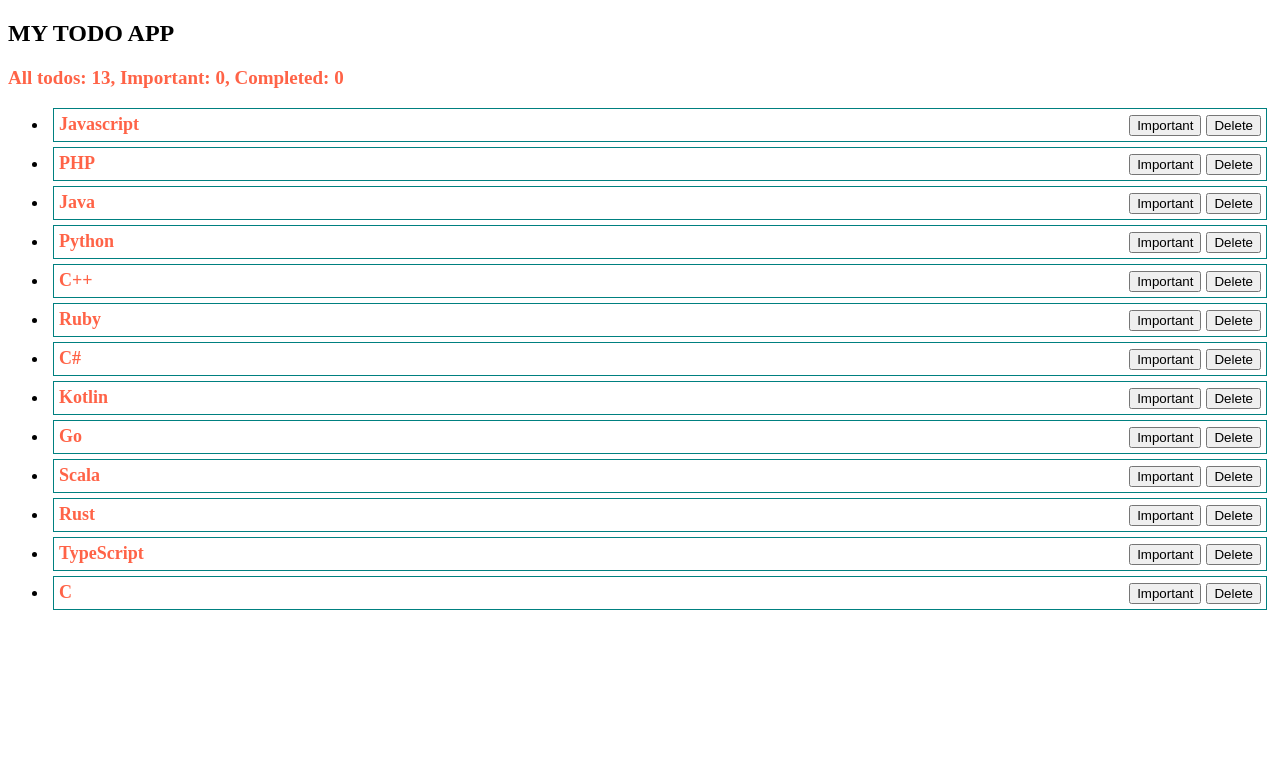
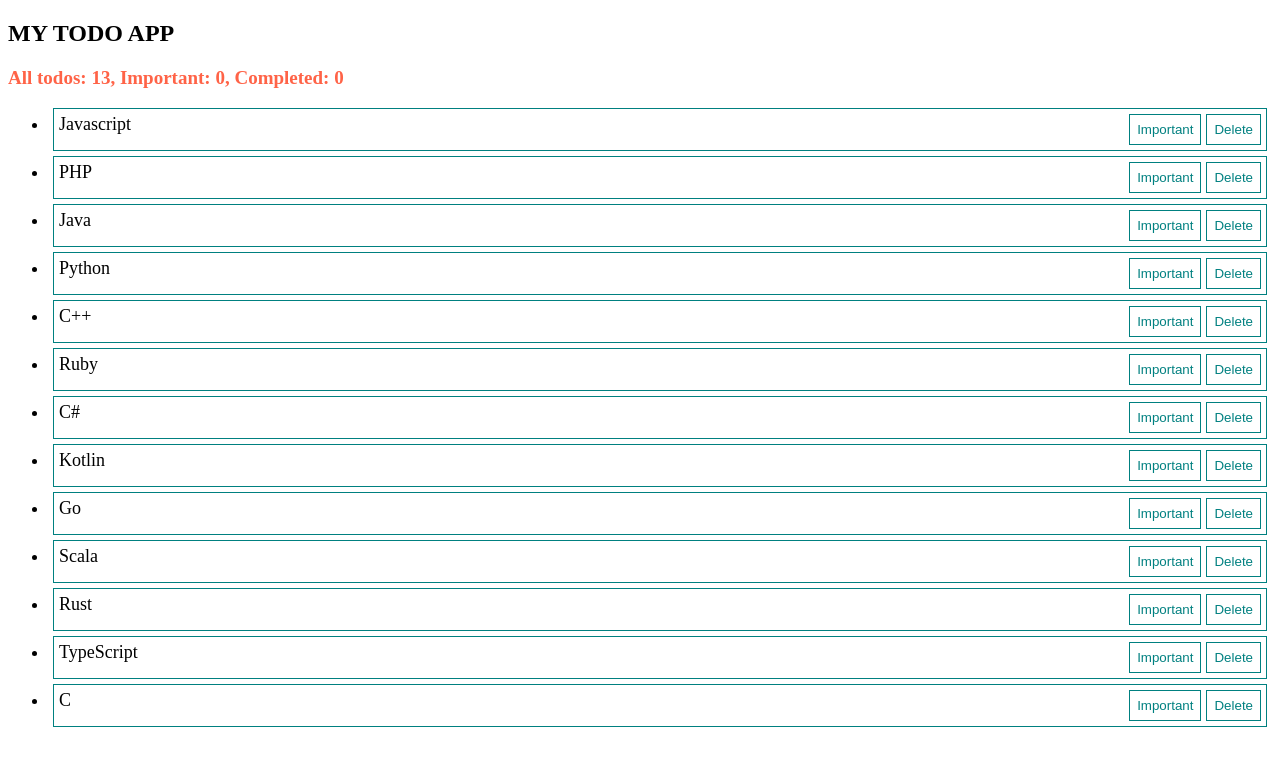
Before and after one commit to lambdahhh/vue-todo, a Vue app: page / in a window 1280 px wide. Shown: the top 766 px of the page. Built offline with nearby package versions, Linux system fonts and the light colour scheme; the HTML template or start-up script is replaced by a standard one.

Commit message:
set important todo

```diff
--- a/src/App.vue
+++ b/src/App.vue
@@ -1,7 +1,10 @@
 <template>
   <Header />
   <StatusBar :todosCount="todosCount" />
-  <TodoList :todos="todos" />
+  <TodoList
+      :todos="todos"
+      @setImportant="setImportant"
+  />
 </template>
 
 <script>
@@ -30,6 +33,18 @@ export default {
       ],
     }
   },
+  methods: {
+    setImportant(id) {
+      const idx = this.todos.findIndex(todo => todo.id === id);
+      const todo = this.todos[idx];
+      const newTodo = {...todo, important: !todo.important}
+      this.todos = [
+          ...this.todos.slice(0, idx),
+          newTodo,
+          ...this.todos.slice(idx + 1)
+      ];
+    }
+  },
   computed: {
     todosCount() {
       const completed = this.todos.filter(todo => todo.completed === true).length;
--- a/src/components/TodoItem.vue
+++ b/src/components/TodoItem.vue
@@ -1,9 +1,11 @@
 <template>
   <div class="todo-item">
-    <div>{{ todo.title }}</div>
+    <div
+      :class="todo.important ? 'important' : ''"
+    >{{ todo.title }}</div>
     <div class="btns">
-      <button>Important</button>
-      <button>Delete</button>
+      <button @click="$emit('set-important', todo.id);" class="btn">Important</button>
+      <button class="btn">Delete</button>
     </div>
   </div>
 </template>
@@ -22,16 +24,29 @@ export default {
 
 <style scoped>
   .todo-item {
-    font-weight: bold;
     font-size: 18px;
-    color: tomato;
     margin: 5px;
     padding: 5px;
     border: solid 1px teal;
     display: flex;
     justify-content: space-between;
   }
+  .important {
+    color: tomato;
+    font-weight: bold;
+  }
   .btns * {
     margin-left: 5px;
   }
+  .btn {
+    background: transparent;
+    border: solid 1px teal;
+    padding: 7px;
+    color: teal;
+  }
+  .btn:hover {
+    background: teal;
+    color: white;
+    cursor: pointer;
+  }
 </style>
--- a/src/components/TodoList.vue
+++ b/src/components/TodoList.vue
@@ -3,7 +3,9 @@
     <li
       v-for="todo in todos"
       :key="todo.id"
-    ><TodoItem :todo="todo" /></li>
+    ><TodoItem
+        @setImportant="$emit('set-important', todo.id)"
+        :todo="todo" /></li>
   </ul>
 </template>
 
@@ -17,7 +19,7 @@ export default {
       type: Array,
       required: true
     }
-  }
+  },
 }
 </script>
 
```
